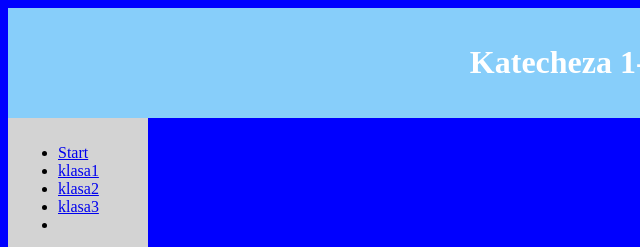
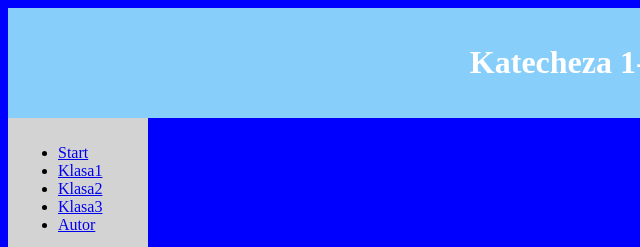
Before and after one commit to daga8888/z_cba_dla_dzieci, a plain HTML site: page docs/klasa3.html in a window 1280 px wide. Shown: the top 247 px of the page, 0-640 px from the left. Drawn offline with nearby package versions, Linux system fonts and the light colour scheme; files that its build step writes are made by us from their sources; files whose address does not match are found by name.

Commit message:
Update klasa3.html

```diff
--- a/docs/klasa3.html
+++ b/docs/klasa3.html
@@ -32,18 +32,15 @@
 	<!-- sidebar -->
 	<aside>
 		<nav>
-
-				<ul>
-				<li><a href="#>Start.html">Start</a></li>
-				<li><a href="#>1.html">klasa1</a></li>
-				<li><a href="#>klasa2.html">klasa2</a></li>
-				<li><a href="#>klasa3.html">klasa3</a></li>
-				<li><a href="#>Kontakt.html"></a></li>
-
-
+			<ul>
+				<li><a href="index.html">Start</a></li>
+				<li><a href="klasa1.html">Klasa1</a></li>
+				<li><a href="klasa2.html">Klasa2</a></li>
+				<li><a href="klasa3.html">Klasa3</a></li>
+				<li><a href="kontakt.html ">Autor</a></li>
 			</ul>
 		</nav>
-	</aside>
+</aside>
 
     <div id="content">
 
```
